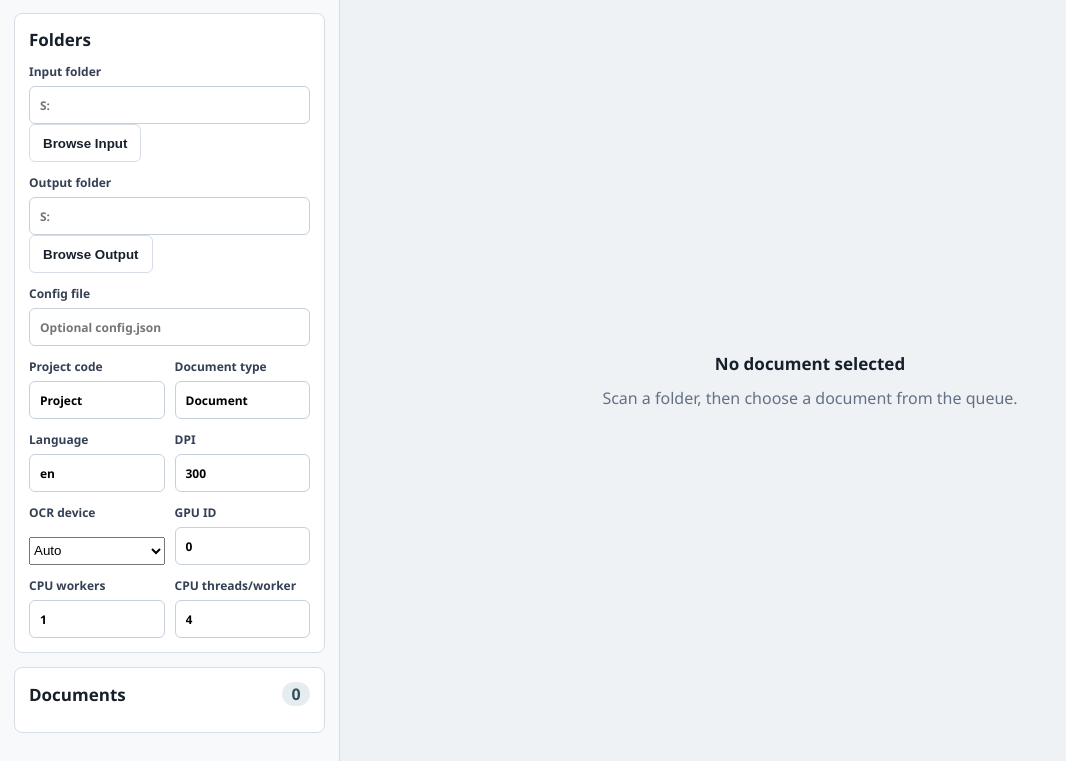
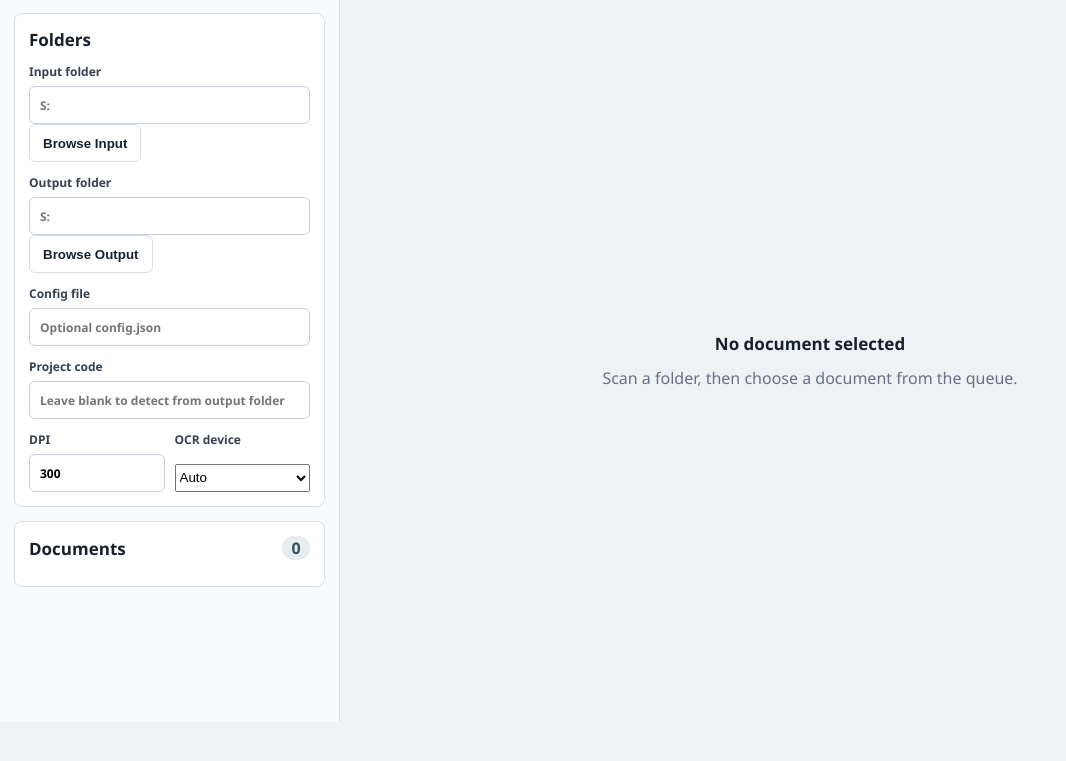
Before and after one commit to wfderrick/Civil-Documents-Labeler-and-Filer-Beta, a Flask app: page / in a window 1280 px wide. Shown: the part 89-850 px from the top of the page, without its empty margins (0-1066 px from the left). After the commit the page ends 811 px from the top, so only its background shows below. Run offline with Flask 3, Linux system fonts and the light colour scheme; data that the repository does not hold is empty.

Commit message:
Simplify OCR UI and add manual project code
Remove advanced OCR settings from the UI (document type, language, GPU configuration). Add support for manual project code entry with fallback to auto-detection from output folder. Rename 'Survey Notes' to 'Field Notes' throughout the codebase. Improve SDAT address refresh when property identifiers (tax map, parcel, tax ID) are modified. Add comprehensive docstrings and improve function organization.

```diff
--- a/app.py
+++ b/app.py
@@ -12,7 +12,9 @@ from typing import Any
 from flask import Flask, jsonify, redirect, render_template, request, send_file, url_for
 
 from pipeline_fuzzy_ocr_number_fix import (
+    ExtractedMetadata,
     choose_batch_metadata_by_vote,
+    enrich_metadata_with_sdat,
     extract_project_code_from_output_folder,
     load_config,
     merge_batch_metadata,
@@ -46,7 +48,11 @@ ocr_language = None
 def api_error(message: str, status_code: int = 500):
     return jsonify({"error": message}), status_code
 
-
+"""The read_state() function returns all of the current settings and
+document metadata stored in the documents.json file which is in the
+.review_state folder in the project directory. If that file has not
+been created yet it returns a default dictionary with empty settings
+and documents."""
 def read_state() -> dict[str, Any]:
     if not STATE_FILE.exists():
         return dict(DEFAULT_STATE)
@@ -83,6 +89,7 @@ def is_unknown(value: str) -> bool:
     )
 
 
+""""""
 def suggested_folder(metadata: dict[str, str]) -> str:
     return safe_path_part(
         f"Lot {metadata.get('lot', '')} - {metadata.get('address', '')}",
@@ -105,6 +112,11 @@ def document_status(metadata: dict[str, str]) -> str:
     )
 
 
+"""The normalize_document() function returns a checked/corrected document
+dictionary. The folder_name, file_name, and status fields are checked, and
+if empty or wrong corrected via the suggested_folder(),
+suggested_filename(), and document_status() functions to match the metadata
+gathered from the file."""
 def normalize_document(document: dict[str, Any]) -> dict[str, Any]:
     metadata = document["metadata"]
     document.setdefault("folder_name", suggested_folder(metadata))
@@ -140,25 +152,22 @@ def scan_settings(payload: dict[str, Any]) -> dict[str, Any]:
     input_folder_raw = (payload.get("input_folder") or "").strip()
     output_folder_raw = (payload.get("output_folder") or "").strip()
 
+    # Keep advanced/default settings in code/config instead of exposing them in the UI.
     return {
-        "input_folder": (
-            str(resolve_folder(input_folder_raw)) if input_folder_raw else ""
-        ),
-        "output_folder": (
-            str(resolve_folder(output_folder_raw)) if output_folder_raw else ""
-        ),
+        "input_folder": str(resolve_folder(input_folder_raw)) if input_folder_raw else "",
+        "output_folder": str(resolve_folder(output_folder_raw)) if output_folder_raw else "",
         "config_path": (payload.get("config_path") or str(DEFAULT_CONFIG_PATH)).strip(),
-        "project_code": payload.get("project_code") or "Project",
-        "document_type": payload.get("document_type") or "Document",
-        "lang": payload.get("lang") or "en",
+        "project_code": (payload.get("project_code") or "").strip(),
+        "project_code_override": (payload.get("project_code") or "").strip(),
+        "document_type": "Document",
+        "lang": "en",
         "dpi": int(payload.get("dpi") or 300),
         "ocr_device": payload.get("ocr_device") or "auto",
-        "gpu_device_id": int(payload.get("gpu_device_id") or 0),
-        "parallel_ocr": bool(payload.get("parallel_ocr", False)),
-        "ocr_workers": int(payload.get("ocr_workers") or 1),
-        "ocr_threads_per_worker": int(payload.get("ocr_threads_per_worker") or 4),
+        "gpu_device_id": 0,
+        "parallel_ocr": False,
+        "ocr_workers": 1,
+        "ocr_threads_per_worker": 4,
     }
-
 
 def scan_batch(
     input_folder: Path, ocr, config: dict[str, Any], settings: dict[str, Any]
@@ -258,25 +267,70 @@ def refresh_document_names(
     return normalize_document(document)
 
 
+def load_config_from_state(state: dict[str, Any]) -> dict[str, Any]:
+    settings = state.get("settings", {})
+    config_path = Path(settings.get("config_path") or DEFAULT_CONFIG_PATH).resolve()
+    return load_config(config_path if config_path.exists() else None)
+
+
+def metadata_from_dict(metadata: dict[str, Any]) -> ExtractedMetadata:
+    return ExtractedMetadata(
+        lot=str(metadata.get("lot", "Unknown Lot")),
+        address=str(metadata.get("address", "Unknown Address")),
+        project_code=str(metadata.get("project_code", "Project")),
+        document_type=str(metadata.get("document_type", "Document")),
+        tax_map=str(metadata.get("tax_map", "")),
+        parcel=str(metadata.get("parcel", "")),
+        tax_id=str(metadata.get("tax_id", "")),
+    )
+
+
+def refresh_batch_address_from_sdat(state: dict[str, Any]) -> str | None:
+    """Use the current batch tax map/parcel/tax ID to refresh the address for all documents."""
+    documents = state.get("documents", [])
+    if not documents:
+        return None
+
+    config = load_config_from_state(state)
+    if not config.get("sdat_lookup", True):
+        return None
+
+    seed_metadata = metadata_from_dict(documents[0].get("metadata", {}))
+    batch_text = "\n".join(document.get("ocr_text", "") for document in documents)
+    enriched = enrich_metadata_with_sdat(seed_metadata, batch_text, config)
+
+    if is_unknown(enriched.address):
+        return None
+
+    for batch_document in documents:
+        batch_document["metadata"]["address"] = enriched.address
+        refresh_document_names(batch_document, auto_folder=True, auto_file_name=True)
+
+    return enriched.address
+
+
 def apply_document_update(
     state: dict[str, Any], document: dict[str, Any], payload: dict[str, Any]
 ) -> dict[str, Any]:
     metadata = document["metadata"]
 
-    # Lot and address are batch-level values. If the user corrects one file,
-    # apply the correction to every document in the current batch.
-    shared_updates = {
-        field: payload[field]
-        for field in ("lot", "address", "tax_map", "parcel", "tax_id")
-        if field in payload
-    }
+    # These are batch-level values. If the user corrects one file, apply the
+    # correction to every document in the current batch.
+    shared_field_names = ("lot", "address", "tax_map", "parcel", "tax_id", "project_code")
+    shared_updates = {field: payload[field] for field in shared_field_names if field in payload}
+    changed_field = payload.get("changed_field", "")
+
     if shared_updates:
         for batch_document in state.get("documents", []):
             batch_document["metadata"].update(shared_updates)
-            refresh_document_names(
-                batch_document, auto_folder=True, auto_file_name=True
-            )
+            refresh_document_names(batch_document, auto_folder=True, auto_file_name=True)
 
+    # If the user edits a property identifier, refresh the official SDAT address
+    # once and apply that address to every document in the batch.
+    if changed_field in {"tax_map", "parcel", "tax_id"}:
+        refresh_batch_address_from_sdat(state)
+
+    # Keep non-shared fields document-specific if they are ever posted by older UI/state.
     for field in (*REQUIRED_METADATA_FIELDS, *OPTIONAL_METADATA_FIELDS):
         if field in payload and field not in shared_updates:
             metadata[field] = payload[field]
@@ -358,12 +412,21 @@ function imported from Flask with index.html as the only parameter.
 When render_template() is called it automatically searches the project
 directory(aka the drectory app.py is in) for a folder named templates
 containing HTML files index.html is the chosen name for this app, but
-it can be named anything."""
+it can be named anything. Render_template then opens and runs the HTML
+contained in index.html."""
 @app.get("/")
 def index():
     return render_template("index.html")
 
+@app.get("/favicon.ico")
+def favicon():
+    return "", 204
 
+
+"""The api_state() function returns a Response object holding the current
+settings and documents. The read_state() function retrieves the settings
+and documents from the documents.json file in the .review_state folder in
+project directory. """
 @app.get("/api/state")
 def api_state():
     state = read_state()
@@ -413,11 +476,17 @@ def api_scan():
         Path(settings["config_path"]).resolve() if settings["config_path"] else None
     )
     config = load_config(config_path if config_path and config_path.exists() else None)
-    settings["project_code"] = extract_project_code_from_output_folder(
-        output_folder,
-        config,
-        settings.get("project_code", "Project"),
-    )
+    manual_project_code = (settings.get("project_code") or "").strip()
+    if manual_project_code:
+        settings["project_code"] = safe_path_part(manual_project_code.upper(), "Project")
+        settings["project_code_override"] = settings["project_code"]
+    else:
+        settings["project_code"] = extract_project_code_from_output_folder(
+            output_folder,
+            config,
+            "Project",
+        )
+        settings["project_code_override"] = ""
     use_single_engine = (
         str(settings.get("ocr_device", "auto")).lower() == "gpu"
         or not settings.get("parallel_ocr", False)
--- a/pipeline_fuzzy_ocr_number_fix.py
+++ b/pipeline_fuzzy_ocr_number_fix.py
@@ -85,10 +85,10 @@ DEFAULT_CONFIG: dict[str, Any] = {
         "House Location": ["house location", "houselocation", "house loc", "hse location", "location drawing"],
         "Site Plan": ["site plan", "siteplan", "plot plan", "sitemap"],
         "Wall Check": ["wall check", "wallcheck", "wall chk", "foundation check"],
-        "Survey Notes": ["survey notes", "surveynotes", "field notes", "survey field notes", "notes"],
+        "Field Notes": ["field notes", "fieldnotes", "field note", "notes"],
         "Replat": ["replat", "re plat"],
     },
-    "document_type_patterns": [r"\s(wall check|site plan|survey notes|field notes|replat|house location)\s"],
+    "document_type_patterns": [r"\s(wall check|site plan|field notes|replat|house location)\s"],
 }
 
 OCR_CONFUSION_MAP = str.maketrans({"0": "o", "1": "l", "I": "l", "|": "l", "!": "l", "5": "s", "$": "s", "3": "e", "@": "a", "8": "b", "6": "g", "2": "z"})
--- a/static/app.js
+++ b/static/app.js
@@ -7,20 +7,15 @@ const fields = {
   outputFolder: $('outputFolder'),
   configPath: $('configPath'),
   projectCode: $('projectCode'),
-  documentType: $('documentType'),
-  lang: $('lang'),
   dpi: $('dpi'),
   ocrDevice: $('ocrDevice'),
-  gpuDeviceId: $('gpuDeviceId'),
-  ocrWorkers: $('ocrWorkers'),
-  ocrThreadsPerWorker: $('ocrThreadsPerWorker'),
   lot: $('lot'),
   address: $('address'),
-  editProjectCode: $('editProjectCode'),
-  editDocumentType: $('editDocumentType'),
   taxMap: $('taxMap'),
   parcel: $('parcel'),
   taxId: $('taxId'),
+  editProjectCode: $('editProjectCode'),
+  editDocumentType: $('editDocumentType'),
   folderName: $('folderName'),
   fileName: $('fileName'),
   copyFile: $('copyFile'),
@@ -68,6 +63,14 @@ function showToast(message, isError = false) {
   setTimeout(() => toast.classList.add('hidden'), 3800);
 }
 
+
+/*The requestJson() function takes in a url and using the fetch() function
+processes the returned data from the given url. For example right when you
+open the browser and index.html runs app.js the loadState() function calls
+the requestJson() function with the url '/api/state. Which in turn calls the
+fetch() function on the same url. This function makes a GET /api/state request
+to the Flask object which then calls the api_state function to return a json
+file */
 async function requestJson(url, options = {}) {
   const response = await fetch(url, {
     headers: { 'Content-Type': 'application/json' },
@@ -137,11 +140,11 @@ function renderSelectedDocument(document) {
 
   fields.lot.value = document.metadata.lot || '';
   fields.address.value = document.metadata.address || '';
-  fields.editProjectCode.value = document.metadata.project_code || '';
-  fields.editDocumentType.value = document.metadata.document_type || '';
   fields.taxMap.value = document.metadata.tax_map || '';
   fields.parcel.value = document.metadata.parcel || '';
   fields.taxId.value = document.metadata.tax_id || '';
+  fields.editProjectCode.value = document.metadata.project_code || '';
+  if (fields.editDocumentType) fields.editDocumentType.value = document.metadata.document_type || 'Document';
   fields.folderName.value = document.folder_name || '';
   fields.fileName.value = document.file_name || '';
   $('ocrText').textContent = document.ocr_text || '';
@@ -162,14 +165,9 @@ function applyState(data) {
   fields.inputFolder.value = state.settings.input_folder || '';
   fields.outputFolder.value = state.settings.output_folder || '';
   fields.configPath.value = state.settings.config_path || '';
-  fields.projectCode.value = state.settings.project_code || 'Project';
-  fields.documentType.value = state.settings.document_type || 'Document';
-  fields.lang.value = state.settings.lang || 'en';
+  fields.projectCode.value = state.settings.project_code_override || state.settings.project_code || '';
   fields.dpi.value = state.settings.dpi || 300;
   if (fields.ocrDevice) fields.ocrDevice.value = state.settings.ocr_device || 'auto';
-  if (fields.gpuDeviceId) fields.gpuDeviceId.value = state.settings.gpu_device_id ?? 0;
-  if (fields.ocrWorkers) fields.ocrWorkers.value = state.settings.ocr_workers || 1;
-  if (fields.ocrThreadsPerWorker) fields.ocrThreadsPerWorker.value = state.settings.ocr_threads_per_worker || 4;
 
   if (!state.documents.some((document) => document.id === state.selectedId)) {
     state.selectedId = state.documents[0]?.id || null;
@@ -185,30 +183,25 @@ function scanPayload() {
     output_folder: fields.outputFolder.value,
     config_path: fields.configPath.value,
     project_code: fields.projectCode.value,
-    document_type: fields.documentType.value,
-    lang: fields.lang.value,
     dpi: Number(fields.dpi.value),
     ocr_device: fields.ocrDevice ? fields.ocrDevice.value : 'auto',
-    gpu_device_id: fields.gpuDeviceId ? Number(fields.gpuDeviceId.value) : 0,
-    parallel_ocr: fields.ocrDevice ? fields.ocrDevice.value !== 'gpu' : false,
-    ocr_workers: fields.ocrWorkers ? Number(fields.ocrWorkers.value) : 1,
-    ocr_threads_per_worker: fields.ocrThreadsPerWorker ? Number(fields.ocrThreadsPerWorker.value) : 4,
   };
 }
 
-function updatePayload(autoFolder = false, autoFileName = false) {
+function updatePayload(autoFolder = false, autoFileName = false, changedField = '') {
   return {
     lot: fields.lot.value,
     address: fields.address.value,
-    project_code: fields.editProjectCode.value,
-    document_type: fields.editDocumentType.value,
     tax_map: fields.taxMap.value,
     parcel: fields.parcel.value,
     tax_id: fields.taxId.value,
+    project_code: fields.editProjectCode.value,
+    document_type: fields.editDocumentType ? fields.editDocumentType.value : '',
     folder_name: fields.folderName.value,
     file_name: fields.fileName.value,
     auto_folder: autoFolder,
     auto_file_name: autoFileName,
+    changed_field: changedField,
   };
 }
 
@@ -235,13 +228,13 @@ async function scan() {
   }
 }
 
-async function saveCurrent(autoFolder = false, autoFileName = false) {
+async function saveCurrent(autoFolder = false, autoFileName = false, changedField = '') {
   const document = selectedDocument();
   if (!document) return null;
 
   const updated = await requestJson(`/api/documents/${document.id}`, {
     method: 'PATCH',
-    body: JSON.stringify(updatePayload(autoFolder, autoFileName)),
+    body: JSON.stringify(updatePayload(autoFolder, autoFileName, changedField)),
   });
 
   if (updated.documents) {
@@ -299,19 +292,29 @@ async function fileAll() {
   }
 }
 
+function metadataFieldName(id) {
+  const names = { taxMap: 'tax_map', taxId: 'tax_id', editProjectCode: 'project_code', editDocumentType: 'document_type' };
+  return names[id] || id;
+}
+
 function registerAutoSave(ids, autoFolder, autoFileName) {
   ids.forEach((id) => {
-    $(id).addEventListener('change', () => {
-      saveCurrent(autoFolder, autoFileName).catch((error) => showToast(error.message, true));
+    const element = $(id);
+    if (!element) return;
+    element.addEventListener('change', () => {
+      saveCurrent(autoFolder, autoFileName, metadataFieldName(id))
+        .catch((error) => showToast(error.message, true));
     });
   });
 }
 
-registerAutoSave(['lot', 'address', 'editProjectCode', 'editDocumentType', 'taxMap', 'parcel', 'taxId'], true, true);
+registerAutoSave(['lot', 'address', 'taxMap', 'parcel', 'taxId', 'editProjectCode', 'editDocumentType'], true, true);
 registerAutoSave(['folderName', 'fileName'], false, false);
 
 $('scanButton').addEventListener('click', scan);
 $('fileButton').addEventListener('click', fileCurrent);
 $('fileAllButton').addEventListener('click', fileAll);
 
+/*This is the final connection between python, html, and javascript.
+*/
 loadState().catch((error) => showToast(error.message, true));
--- a/templates/index.html
+++ b/templates/index.html
@@ -5,7 +5,7 @@
   <meta charset="utf-8">
   <meta name="viewport" content="width=device-width, initial-scale=1">
   <title>PaddleOCR Review Queue</title>
-  <link rel="stylesheet" href="{{ url_for('static', filename='styles.css') }}?v=20260615-1">
+  <link rel="stylesheet" href="{{ url_for('static', filename='styles.css') }}?v=20260709-2">
 </head>
 
 <body>
@@ -26,30 +26,22 @@
         <h2>Folders</h2>
         <label>Input folder<input id="inputFolder" type="text" placeholder="S:"></label>
         <button type="button" onclick="openFolderBrowser('inputFolder')">Browse Input</button>
+
+        <label>Output folder<input id="outputFolder" type="text" placeholder="S:"></label>
+        <button type="button" onclick="openFolderBrowser('outputFolder')">Browse Output</button>
+
         <div id="folderBrowserModal" class="hidden">
           <h3>Select Folder</h3>
           <div id="browseCurrentPath"></div>
           <div id="browseFolderList"></div>
           <button type="button" id="useFolderButton">Use this folder</button>
-          <button type="button"
-            onclick="document.getElementById('folderBrowserModal').classList.add('hidden')">Cancel</button>
+          <button type="button" onclick="document.getElementById('folderBrowserModal').classList.add('hidden')">Cancel</button>
         </div>
-        <label>Output folder<input id="outputFolder" type="text" placeholder="S:"></label>
-        <button onclick="openFolderBrowser('outputFolder')">Browse Output</button>
-        <div id="folderBrowserModal" class="hidden">
-          <h3>Select Folder</h3>
-          <div id="browseCurrentPath"></div>
-          <div id="browseFolderList"></div>
-          <button type="button" id="useFolderButton">Use this folder</button>
-          <button type="button"
-            onclick="document.getElementById('folderBrowserModal').classList.add('hidden')">Cancel</button>
-        </div>
+
         <label>Config file<input id="configPath" type="text" placeholder="Optional config.json"></label>
+        <label>Project code<input id="projectCode" type="text" placeholder="Leave blank to detect from output folder"></label>
 
         <div class="setting-grid">
-          <label>Project code<input id="projectCode" type="text" value="Project"></label>
-          <label>Document type<input id="documentType" type="text" value="Document"></label>
-          <label>Language<input id="lang" type="text" value="en"></label>
           <label>DPI<input id="dpi" type="number" value="300" min="72" max="400"></label>
           <label>OCR device
             <select id="ocrDevice">
@@ -58,9 +50,6 @@
               <option value="cpu">CPU</option>
             </select>
           </label>
-          <label>GPU ID<input id="gpuDeviceId" type="number" value="0" min="0" max="8"></label>
-          <label>CPU workers<input id="ocrWorkers" type="number" value="1" min="1" max="8"></label>
-          <label>CPU threads/worker<input id="ocrThreadsPerWorker" type="number" value="4" min="1" max="20"></label>
         </div>
       </section>
 
@@ -96,11 +85,20 @@
           <div class="form-grid">
             <label>Lot number<input id="lot" type="text"></label>
             <label>Address<input id="address" type="text"></label>
-            <label>Project code<input id="editProjectCode" type="text"></label>
-            <label>Document type<input id="editDocumentType" type="text"></label>
             <label>Tax map<input id="taxMap" type="text"></label>
             <label>Parcel<input id="parcel" type="text"></label>
             <label>Tax ID<input id="taxId" type="text"></label>
+            <label>Project code<input id="editProjectCode" type="text"></label>
+            <label>Document type
+              <select id="editDocumentType">
+                <option value="House Location">House Location</option>
+                <option value="Site Plan">Site Plan</option>
+                <option value="Wall Check">Wall Check</option>
+                <option value="Field Notes">Field Notes</option>
+                <option value="Replat">Replat</option>
+                <option value="Document">Document</option>
+              </select>
+            </label>
           </div>
 
           <div class="destination-box">
@@ -123,9 +121,11 @@
 
   <div id="toast" class="toast hidden"></div>
   <!--This script tag is what connects this HTML file and the app.js file
-  which is defined in the static folder in this project directory. It
+  which is defined in the static folder in this project directory.
+  When render_template("index.html") reaches this tag it opens and runs
+  app.js.
   -->
-  <script src="{{ url_for('static', filename='app.js') }}?v=20260615-1"></script>
+  <script src="{{ url_for('static', filename='app.js') }}?v=20260709-2"></script>
 </body>
 
 </html>
```
Also changed, not shown: config.json (+7 -8 lines), README.md.
